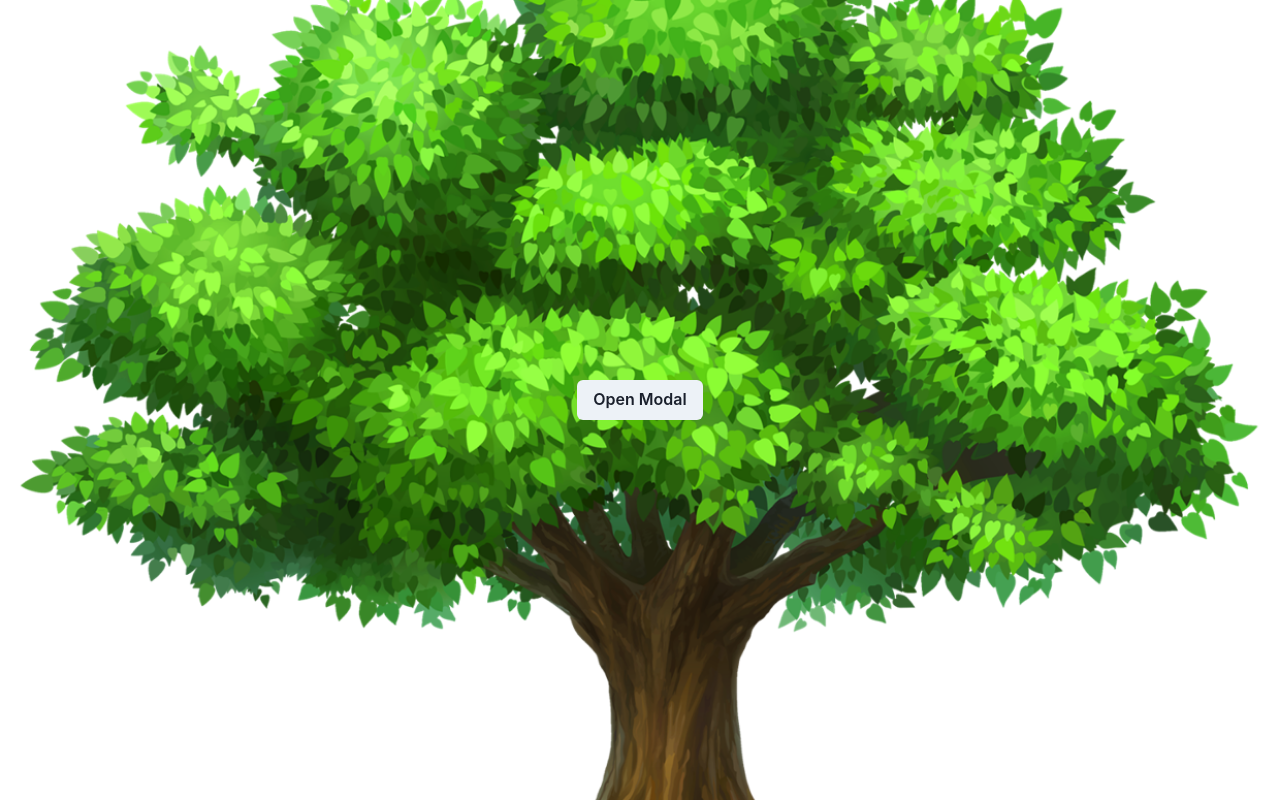
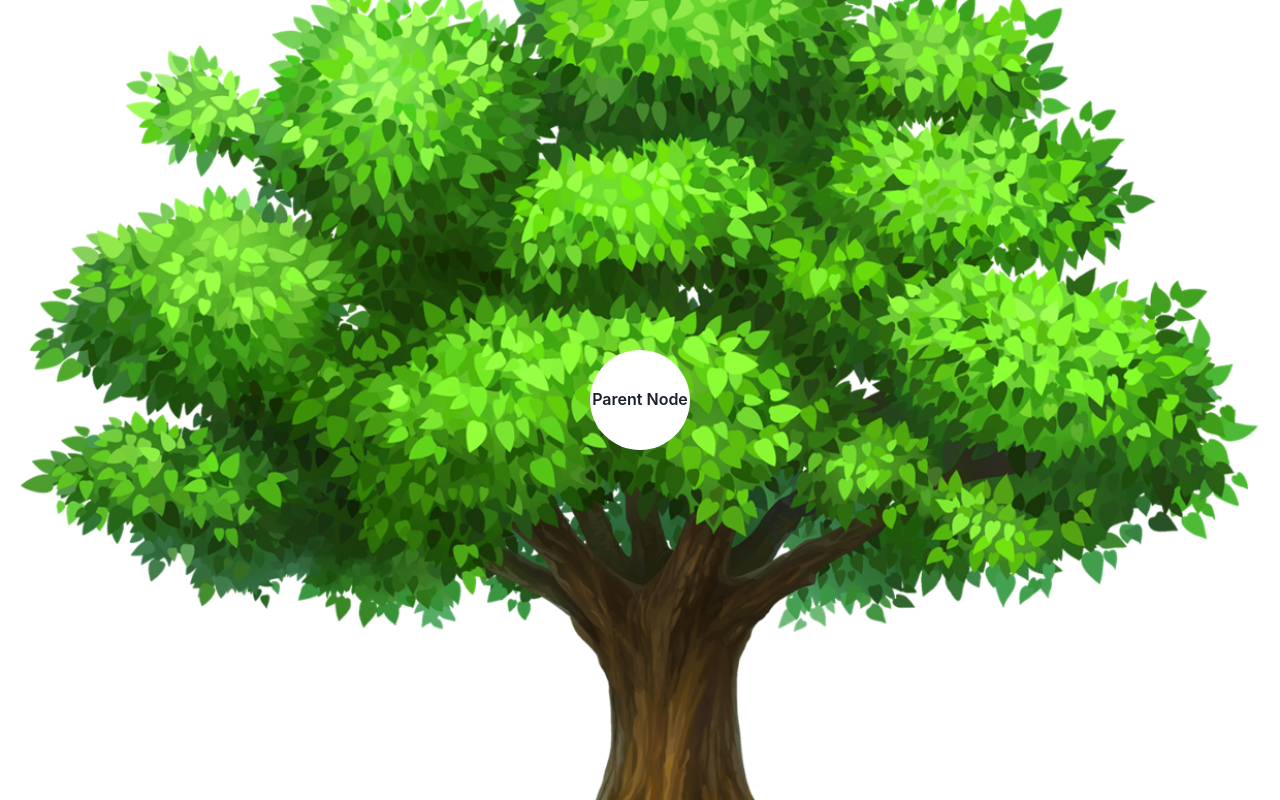
Before and after one commit to yomal148/family-tree, a React (Create React App) app: page / in a window 1280 px wide. Built offline with nearby package versions, Linux system fonts and the light colour scheme.

Commit message:
add some stytling

```diff
--- a/src/App.js
+++ b/src/App.js
@@ -6,8 +6,6 @@ import './App.css';
 import backgroundImage from './img/family_tree.png';
 import NodeModal from './components/NodeModal';
 //import DefaultText from './components/DefaultText';
-
-
 
 const containerStyle= {
   width: '100vw',
@@ -18,7 +16,8 @@ const containerStyle= {
   backgroundRepeat: 'no-repeat',
   display: 'flex',
   alignItems: "center",
-  justifyContent:'center'
+  justifyContent:'center',
+
 }
 
 function App() {
--- a/src/components/NodeModal/index.js
+++ b/src/components/NodeModal/index.js
@@ -40,7 +40,10 @@ function NodeModal(/*{children}*/){
     return(
         //<div style={circleStyle} onClick={toggleShow}> {visibility && children} {buttonText} </div>
         <>
-        <Button onClick={onOpen}> Open Modal</Button>
+        <Button style={{ display: "flex",  width: "100px", height: "100px",
+        backgroundColor: "white", borderRadius: "50%", /*top: "calc(100vh - 60px)"*/}}
+        onClick={onOpen}> Parent Node
+        </Button>
         <Modal isOpen={isOpen} onClose={onClose}>
             <ModalOverlay />
             <ModalContent>
@@ -54,6 +57,7 @@ function NodeModal(/*{children}*/){
                         value = {text}
                         onChange={(handleChange)}
                     />
+                    <FormLabel>Age</FormLabel>
                 </FormControl>
             </ModalBody>
 
```
